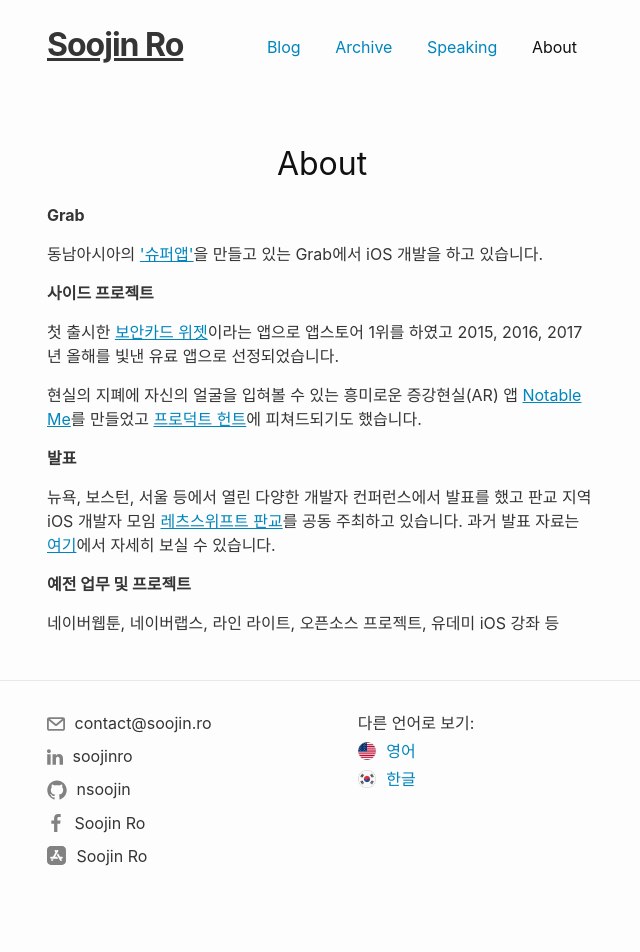
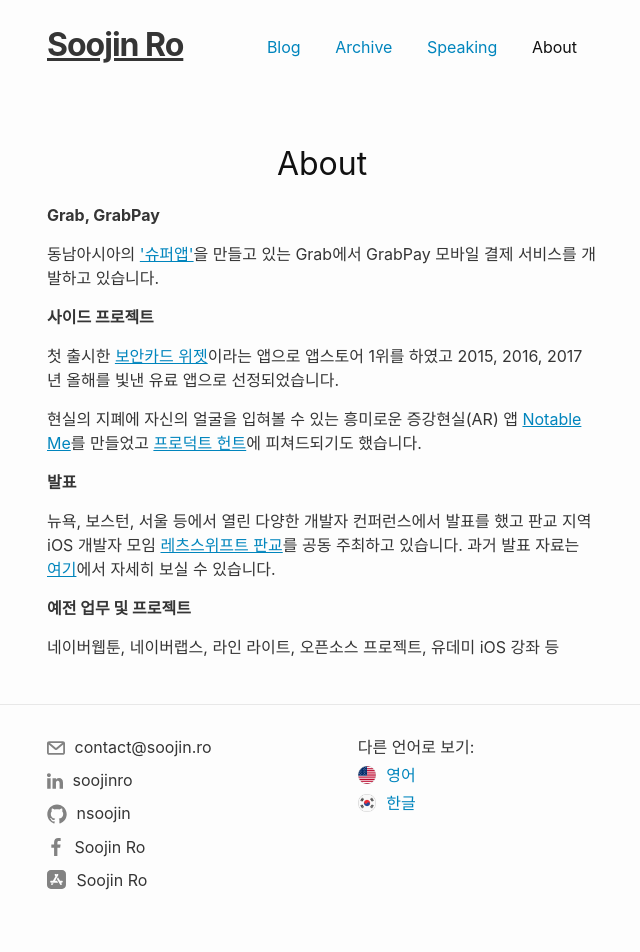
Before and after one commit to nsoojin/nsoojin.github.io, a Jekyll site: the page built from about/about-kr.md, in a window 1280 px wide. Shown: the whole page, without its empty margins (318-958 px from the left). Built offline with Jekyll 4.4.1, drawn with Linux system fonts in a browser that asks for light colours; before the commit the page ends 928 px from its top, so only the background shows below that.

Commit message:
update about

```diff
--- a/about/about-kr.md
+++ b/about/about-kr.md
@@ -15,9 +15,9 @@
 <h1 style="text-align: center; margin-bottom: 15px; margin-top: -10px">About</h1>
 
 <div id="rightCol">
-  <p><b>Grab</b></p>
+  <p><b>Grab, GrabPay</b></p>
 
-  <p>동남아시아의 <a href="https://engineering.grab.com/grab-everyday-super-app" target="_blank">'슈퍼앱'</a>을 만들고 있는 Grab에서 iOS 개발을 하고 있습니다.</p>
+  <p>동남아시아의 <a href="https://engineering.grab.com/grab-everyday-super-app" target="_blank">'슈퍼앱'</a>을 만들고 있는 Grab에서 GrabPay 모바일 결제 서비스를 개발하고 있습니다.</p>
 
   <p><b>사이드 프로젝트</b></p>
 
```
Also changed, not shown: about/index.md (+2 -2 lines).
